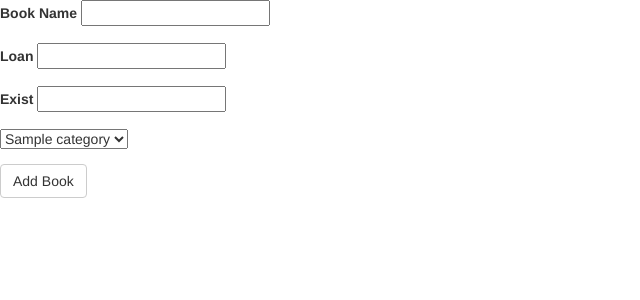
After one commit to dovanhanh1997/library-with-DB, a PHP site: template view/books/add.php in a window 1280 px wide. The commit adds this page. Shown: the top 300 px of the page, without its empty margins (0-640 px from the left). Run offline with PHP 8.4, Linux system fonts and the light colour scheme; the template is opened without the code that fills it: most values are stand-ins (such as "Sample title", 1, 10 or a date in 2020).

Commit message:
update 29.08.19

```diff
--- a/index.php
+++ b/index.php
@@ -63,6 +63,9 @@ if ($_SESSION['status_login']) {
             $C_Book = new C_Book();
             $books = isset($_REQUEST['books']) ? $_REQUEST['books'] : null;
             switch ($books) {
+                case 'add':
+                    $C_Book->add();
+                    break;
                 default:
                     $C_Book->render();
                     break;
--- a/model/class/Book.php
+++ b/model/class/Book.php
@@ -6,13 +6,13 @@ class Book
     public $name;
     public $loan;
     public $total;
+    public $cateNumber;
     public $cateName;
 
-    public function __construct($name, $loan, $total, $cateName)
+    public function __construct($name, $loan, $total)
     {
         $this->name = $name;
         $this->loan = $loan;
         $this->total = $total;
-        $this->cateName = $cateName;
     }
 }
--- /dev/null
+++ b/view/books/add.php
@@ -0,0 +1,27 @@
+<?php
+session_start();
+?>
+<link rel="stylesheet" href="https://maxcdn.bootstrapcdn.com/bootstrap/3.4.0/css/bootstrap.min.css">
+
+<form action="" method="post">
+    <div class="form-group">
+        <label for="bookName">Book Name</label>
+        <input type="text" name="name">
+    </div>
+    <div class="form-group">
+        <label for="loan">Loan</label>
+        <input type="number" name="loan">
+    </div>
+    <div class="form-group">
+        <label for="exist">Exist</label>
+        <input type="number" name="exist">
+    </div>
+    <div class="form-group">
+        <select name="cate" id="category">
+            <?php foreach ($categories as $category){  ?>
+            <option value="<?php echo $category->cateNumber ?>"><?php echo $category->name ?></option>
+        <?php } ?>
+        </select>
+    </div>
+    <button type="submit" class="btn btn-default">Add Book</button>
+</form>
```
Also changed, not shown: controller/C_Book.php (+28 -2 lines), model/database/DBBook.php (+14 -1 lines), view/books/list.php (+2 -6 lines).
